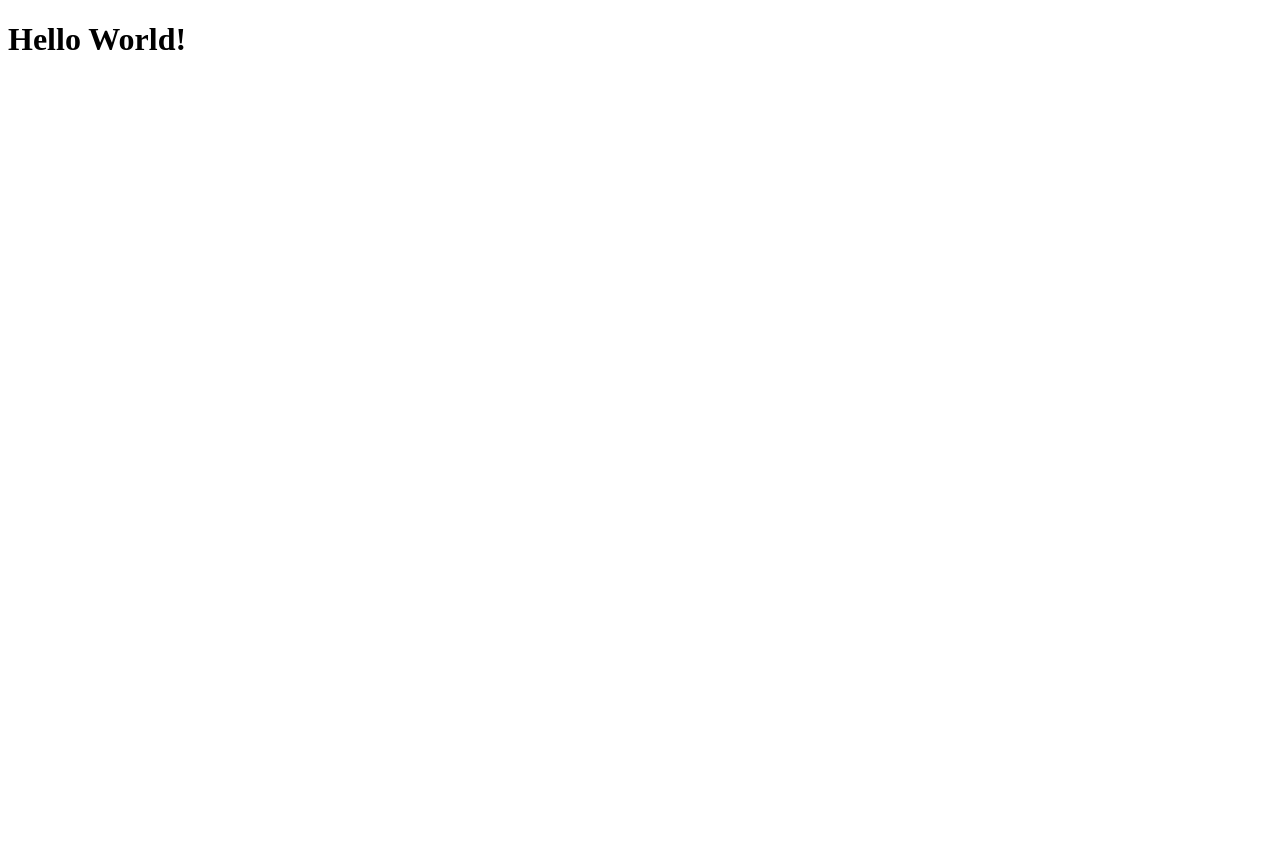
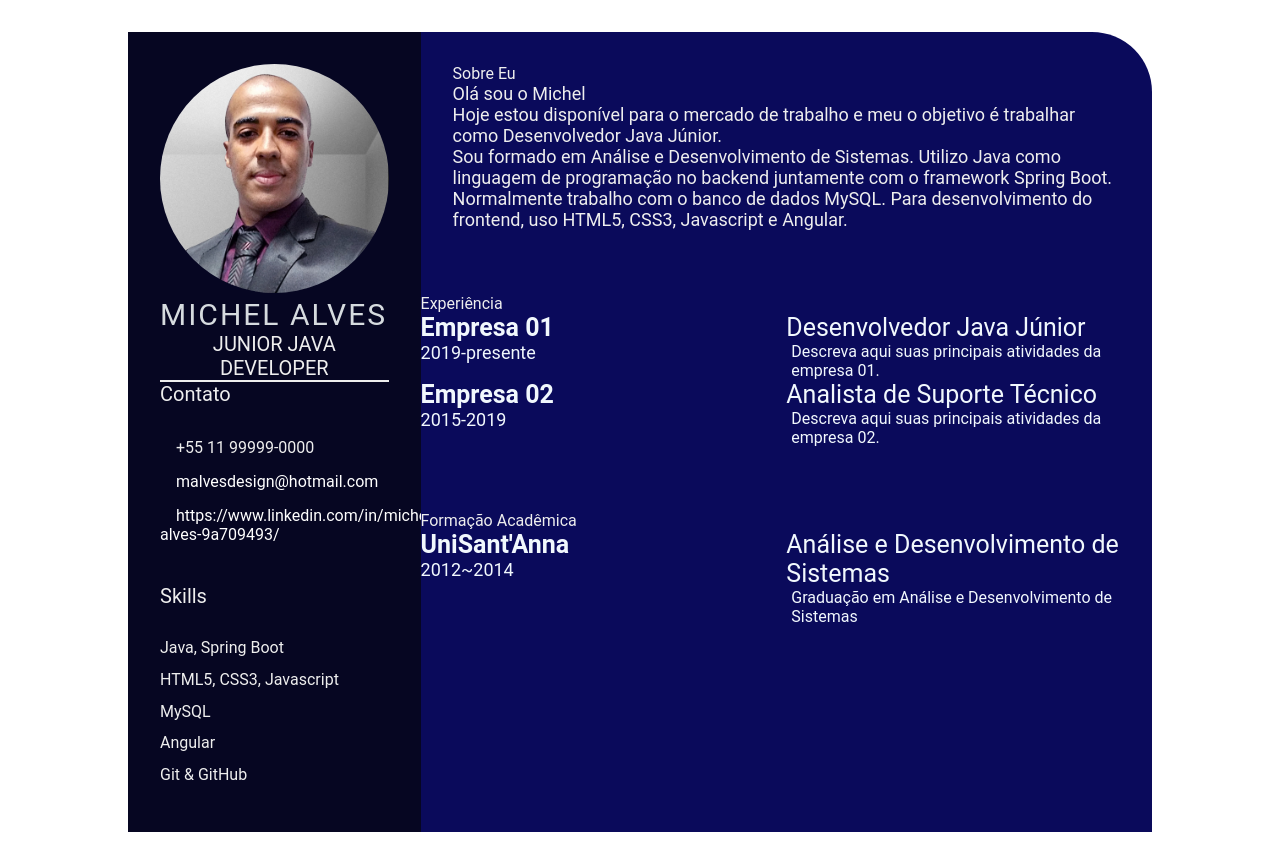
Before and after one commit to michel-a/jornada-dev, a plain HTML site: page index.html in a window 1280 px wide. Before the commit the page ends 800 px from the top, so only its background shows below. Drawn offline with Linux system fonts and the light colour scheme.

Commit message:
feature: add Academic education (#4)

```diff
--- /dev/null
+++ b/css/style.css
@@ -0,0 +1,148 @@
+* {
+    margin: 0;
+    padding: 0;
+    box-sizing: border-box;
+    list-style: none;
+    font-family: 'Roboto', sans-serif;
+}
+
+.resume-contents {
+    min-height: 100vh;
+    width: 80%;
+    margin: 2rem auto;
+    display: grid;
+    grid-template-columns: repeat(7, 1fr);
+}
+
+.left-section {
+    grid-column: span 2;
+    height: 100%;
+    background-color: #060622;
+}
+
+.right-section {
+    grid-column: span 5;
+    height: 100%;
+    background-color: #0a0a5b;
+    border-radius: 0px 60px 0px 0px;
+}
+
+.left-section-contents{
+    padding: 2rem 2rem;
+}
+
+.profile {
+    width: 100%;
+    border-bottom: 2px solid #eeeeee;
+}
+
+.profile .profile-image {
+    width: 100%;
+    border-radius: 100%;
+}
+
+.name {
+    color: #D6DBDF;
+    font-size: 30px;
+    letter-spacing: 2px;
+    text-transform: uppercase;
+}
+
+.profession {
+    color: #eeeeee;
+    font-size: 20px;
+    text-transform: uppercase;
+    text-align: center;
+}
+
+/* .contact-info { border-bottom: 2px solid #1B2631; } */
+.left-title {
+    color: #eeeeee;
+    font-size: 20px;
+}
+
+.contact-info ul {
+    padding-top: 1.5rem;
+}
+
+.contact-info ul li,
+.references ul li {
+    padding: .4rem 0;
+    color: #eeeeee;
+}
+
+.contact-info ul li i,
+.references ul li i {
+    padding-right: 1rem;
+    font-size: 18px;
+    color: #eeeeee;
+}
+
+.skills ul {
+    padding-top: 1.5rem;
+}
+.skills ul li p {
+    padding: .4rem 0;
+    color: #eeeeee;
+}
+
+.right-section-contents {
+    padding: 2rem 2rem;
+}
+
+.right-title {
+    color: #eeeeee;
+}
+
+.gap {
+    padding-bottom: 2rem;
+}
+.about-me-contents {
+    font-size: 18px;
+    color: #eeeeee;
+}
+
+.experience-contents,
+.education-contents,
+.awards-contents {
+    display: grid;
+    grid-template-columns: repeat(2, 1fr);
+    padding-bottom: 2rem;
+    color: #F1F8FD;
+}
+
+.exp-company-name,
+.education-school-name,
+.awards-company-name {
+    font-size: 25px;
+    font-weight: bold;
+}
+
+.exp-time-period,
+.educationp-time-period,
+.awards-time-period {
+    font-size: 18px;
+}
+
+.exp-position,
+.education-subject,
+.awards-name {
+    font-size: 25px;
+}
+
+.exp-desc,
+.education-desc,
+.awards-desc {
+    font-size: 16px;
+    padding-left: 5px;
+}
+
+/* ----- ----- */
+a {
+    color: #fff;
+    text-decoration: none;
+}
+
+a:hover {
+    color: yellow;
+}
--- a/index.html
+++ b/index.html
@@ -1,10 +1,117 @@
 <!DOCTYPE html>
 <html lang="pt-br">
-    <head>
-        <meta charset="utf-8" />
-        <title>Jornada Dev</title>
-    </head>
-    <body>
-        <h1>Hello World!</h1>
-    </body>
+<head>
+    <meta charset="UTF-8">
+    <meta http-equiv="X-UA-Compatible" content="IE=edge">
+    <meta name="viewport" content="width=device-width, initial-scale=1.0">
+    <link rel="stylesheet" href="css/style.css">
+    <title>Michel Alves CV</title>
+</head>
+<body>
+    <main class="resume-contents">
+        <section class="left-section">
+            <section class="left-section-contents">
+                <div class="profile">
+                    <img src="img/profile-image.jpg" alt="Profile image" class="profile-image" />
+                    <p class="name">Michel Alves</p>
+                    <p class="profession">Junior Java Developer</p>
+                </div>
+                <div class="contact-info">
+                    <p class="left-title">Contato</p>
+                    <ul>
+                        <li><i class="fa fa-phone"></i>+55 11 99999-0000</li>
+                        <li>
+                            <i class="fa fa-envelope"></i>
+                            <a href="mailto:malvesdesign@hotmail.com">
+                                malvesdesign@hotmail.com
+                            </a>
+                        </li>
+                        <li>
+                            <i class="fa fa-globe"></i>
+                            <a href="https://www.linkedin.com/in/michel-alves-9a709493/">
+                                https://www.linkedin.com/in/michel-alves-9a709493/
+                            </a>
+                        </li>
+                        <li><i class="fa fa-github"></i></li>
+                    </ul>
+                </div>
+                <div class="skills">
+                    <p class="left-title">Skills</p>
+                    <ul>
+                        <li>
+                            <p>Java, Spring Boot</p>
+                        </li>
+                        <li>
+                            <p>HTML5, CSS3, Javascript</p>
+                        </li>
+                        <li>
+                            <p>MySQL</p>
+                        </li>
+                        <li>
+                            <p>Angular</p>
+                        </li>
+                        <li>
+                            <p>Git & GitHub</p>
+                        </li>
+                    </ul>
+                </div>
+            </section>
+        </section>
+
+        <section class="right-section">
+            <section class="right-section-contents">
+                <section class="about gap">
+                    <div class="right-title">Sobre Eu</div>
+                    <p class="about-me-contents">
+                        Olá sou o Michel
+                        <br/>
+                        Hoje estou disponível para o mercado de trabalho e meu o objetivo é trabalhar como Desenvolvedor Java Júnior.
+                        <br/>
+                        Sou formado em Análise e Desenvolvimento de Sistemas. Utilizo Java como linguagem de programação no backend juntamente com o framework Spring Boot. Normalmente trabalho com o banco de dados MySQL. Para desenvolvimento do frontend, uso HTML5, CSS3, Javascript e Angular.
+                    </p>
+                </section>
+            </section>
+            <section class="experience gap">
+                <div class="right-title">Experiência</div>
+                <div class="experience-contents">
+                    <div class="exp-left">
+                        <p class="exp-company-name">Empresa 01</p>
+                        <p class="exp-time-period">2019-presente</p>
+                    </div>
+                    <div class="exp-right">
+                        <p class="exp-position">Desenvolvedor Java Júnior</p>
+                        <p class="exp-desc">
+                            Descreva aqui suas principais atividades da empresa 01.
+                        </p>
+                    </div>
+                    <div class="exp-left">
+                        <p class="exp-company-name">Empresa 02</p>
+                        <p class="exp-time-period">2015-2019</p>
+                    </div>
+                    <div class="exp-right">
+                        <p class="exp-position">Analista de Suporte Técnico</p>
+                        <p class="exp-desc">
+                            Descreva aqui suas principais atividades da empresa 02.
+                        </p>
+                    </div>
+                </div>
+            </section>
+            <section class="education gap">
+                <div class="right-title">Formação Acadêmica</div>
+                <div class="education-contents">
+                    <div class="education-left">
+                        <p class="education-school-name">UniSant'Anna</p>
+                        <p class="educationp-time-period">2012~2014</p>
+                    </div>
+                    <div class="education right">
+                        <p class="education-subject">Análise e Desenvolvimento de Sistemas</p>
+                        <p class="education-desc">
+                            Graduação em Análise e Desenvolvimento de Sistemas
+                        </p>
+                    </div>
+                </div>
+            </section>
+        </section>
+    </main>
+</body>
 </html>
```
Also changed, not shown: img/profile-image.jpg (added), 1 other file.
